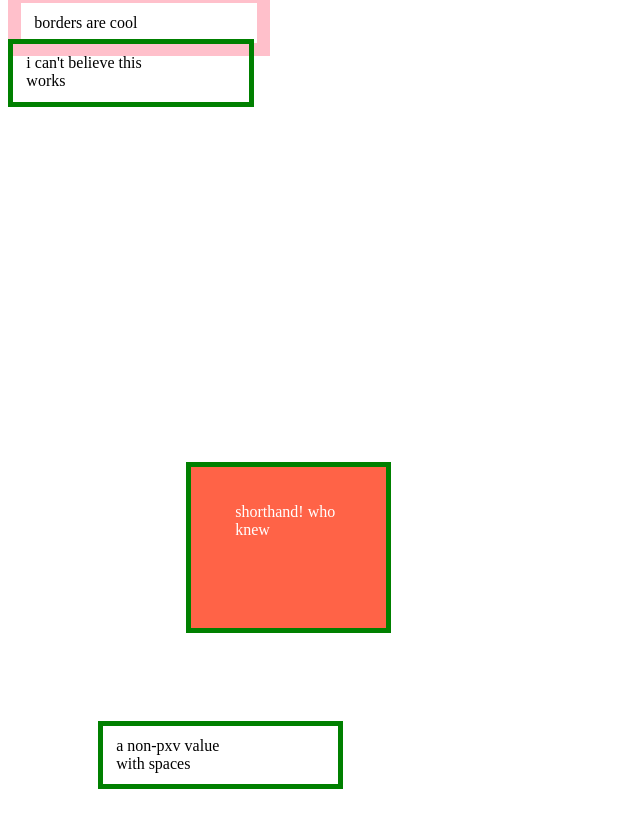
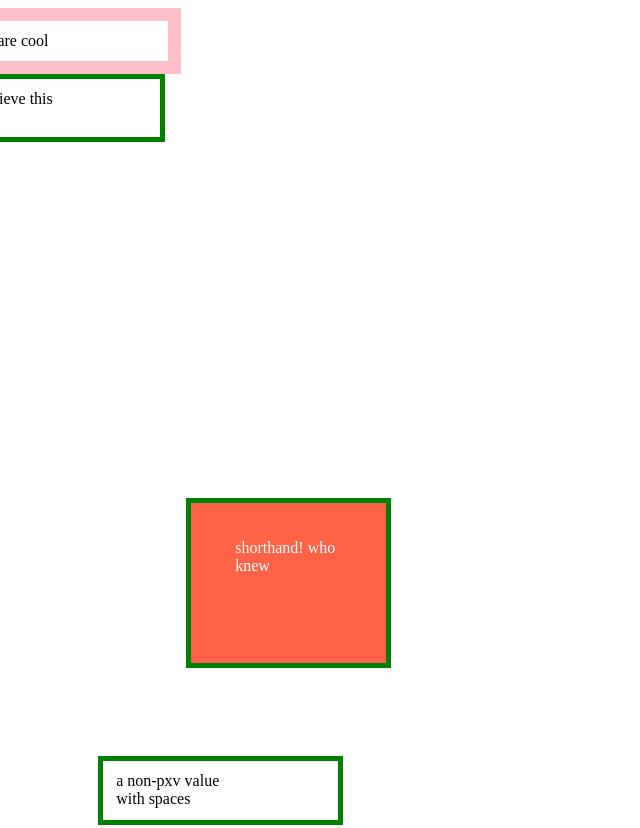
Before and after one commit to kni-labs/postcss-pxv, a website: page test.html in a window 1280 px wide. Shown: the top 828 px of the page, without its empty margins (0-640 px from the left). Drawn offline with Linux system fonts and the light colour scheme.

Commit message:
testing and prep version

```diff
--- a/input.css
+++ b/input.css
@@ -13,7 +13,7 @@
     width: 150pxv;
     padding: 12pxv 100pxv 13pxv 15pxv;
     border: 2px solid blue;
-    margin-top: -20pxv;
+    margin-left: -100pxv;
   }
 
   @media (min-width: 1024px) {
--- a/output.css
+++ b/output.css
@@ -13,7 +13,7 @@
     width: clamp(1px, calc(150vw * (100 / var(--siteBasis))), calc(150px * var(--siteMax) / var(--siteBasis)));
     padding: clamp(1px, calc(12vw * (100 / var(--siteBasis))), calc(12px * var(--siteMax) / var(--siteBasis))) clamp(1px, calc(100vw * (100 / var(--siteBasis))), calc(100px * var(--siteMax) / var(--siteBasis))) clamp(1px, calc(13vw * (100 / var(--siteBasis))), calc(13px * var(--siteMax) / var(--siteBasis))) clamp(1px, calc(15vw * (100 / var(--siteBasis))), calc(15px * var(--siteMax) / var(--siteBasis)));
     border: 2px solid blue;
-    margin-top: clamp(calc(20 * (100 / var(--siteBasis)) * -1vw), calc(20 * (100 / var(--siteBasis)) * -1vw), -1px);
+    margin-left: clamp(calc(-100 * (100 / var(--siteBasis)) * 1vw), calc(-100px * var(--siteMax) / var(--siteBasis)), -1px);
   }
 
   @media (min-width: 1024px) {
--- a/package.json
+++ b/package.json
@@ -1,6 +1,6 @@
 {
   "name": "postcss-pxv",
-  "version": "1.0.0",
+  "version": "1.1.0",
   "description": "",
   "main": "index.js",
   "scripts": {
```
Also changed, not shown: 1 other file.
